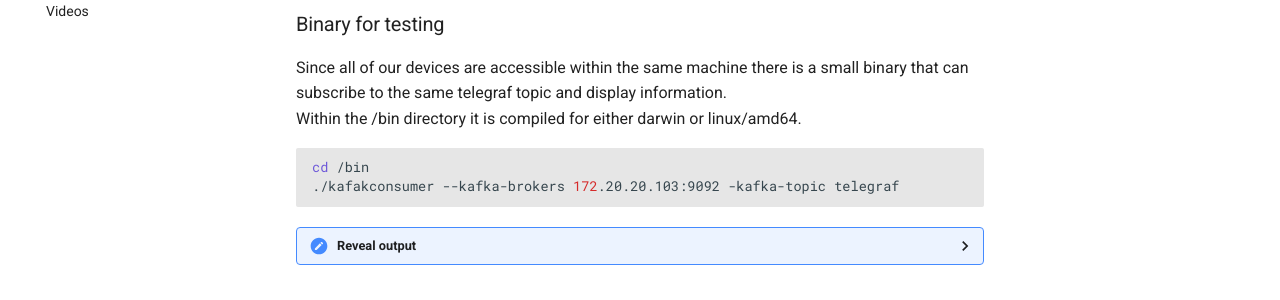
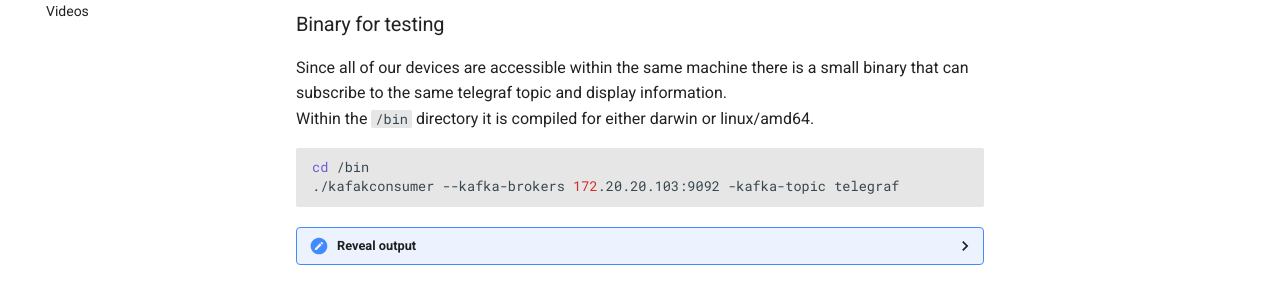
Before and after one commit to aristanetworks/openmgmt, an MkDocs documentation site: the page built from docs/telemetry/adapters/kafka/index.md, in a window 1280 px wide and 900 px high, scrolled down 1560 px. Shown: the part 312-612 px from the top of the window. Built offline with MkDocs 1.6.1 and Material for MkDocs 9.7.7, drawn with Linux system fonts in a browser that asks for light colours; comment, search, counter and statistics services are not loaded.

````diff
--- a/docs/telemetry/adapters/kafka/index.md
+++ b/docs/telemetry/adapters/kafka/index.md
@@ -112,7 +112,7 @@ This is okay it reconnects but never tells you it is reconnecting.
 
 Since all of our devices are accessible within the same machine there is a small binary that can subscribe to the
 same telegraf topic and display information.
-Within the /bin directory it is compiled for either darwin or linux/amd64.
+Within the `/bin` directory it is compiled for either darwin or linux/amd64.
 
 ```bash
 cd /bin
````
